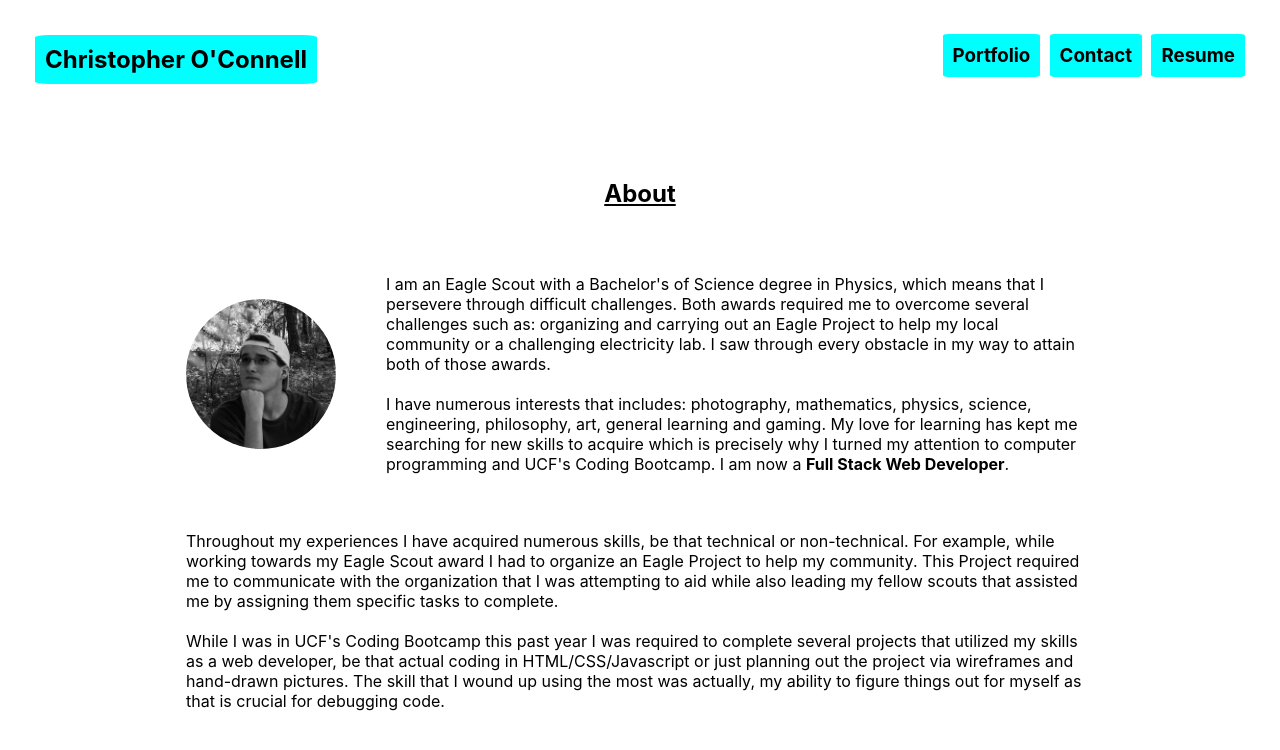
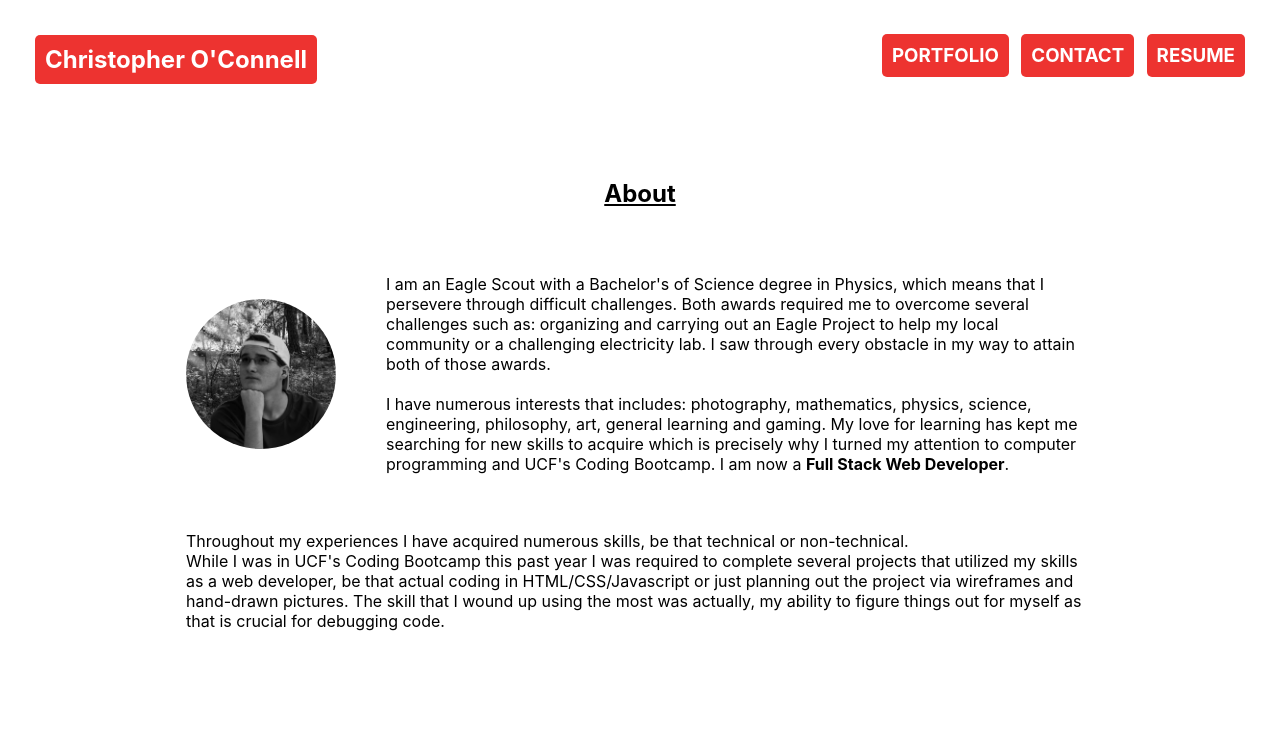
Before and after one commit to ChrisOCEagle/Portfolio, a React (Create React App) app in the folder client/: page /about in a window 1280 px wide. Shown: the top 750 px of the page. Built offline with nearby package versions, Linux system fonts and the light colour scheme.

Commit message:
changed the button styles

```diff
--- a/client/src/components/Button/style.css
+++ b/client/src/components/Button/style.css
@@ -1,23 +1,35 @@
 .btn-group {
     display: flex;
     justify-content: space-between;
-    width: 25%;
+    width: 30%;
 }
 
 .link {
     margin: auto;
     text-decoration: none;
-    color: initial;
-    background-color: aqua;
+    text-transform: uppercase;
+    color: white;
+    background-color: #ed3330;
     padding: 10px;
     text-align: center;
-    border-radius: 5%;
+    border-radius: 5px;
 }
 
-.link:hover {
-    color: purple;
-    background-color: black;
-    text-decoration: underline;
+.link#index {
+    margin: auto;
+    text-decoration: none;
+    text-transform: capitalize;
+    color: white;
+    background-color: #ed3330;
+    padding: 10px;
+    text-align: center;
+    border-radius: 5px;
+}
+
+.link:hover, .link#index:hover {
+    letter-spacing: 1px;
+    background-color: #434343;
+    border-radius: 50px;
 }
 
 #project-link {
--- a/client/src/pages/About.js
+++ b/client/src/pages/About.js
@@ -69,10 +69,10 @@ class About extends Component {
                     <Section id="skills-section">
                         <Paragraph id="skills">
                             Throughout my experiences I have acquired numerous skills, be that technical or non-technical.
-                            For example, while working towards my Eagle Scout award I had to organize an Eagle Project
+                            {/* For example, while working towards my Eagle Scout award I had to organize an Eagle Project
                             to help my community. This Project required me to communicate with the organization that I was attempting
                             to aid while also leading my fellow scouts that assisted me by assigning them specific tasks to complete.
-                            <br/><br/>
+                            <br/><br/> */}<br/>
                             While I was in UCF's Coding Bootcamp this past year I was required to complete several projects that
                             utilized my skills as a web developer, be that actual coding in HTML/CSS/Javascript or just planning out
                             the project via wireframes and hand-drawn pictures. The skill that I wound up using the most was actually,
--- a/client/src/pages/Index.js
+++ b/client/src/pages/Index.js
@@ -7,7 +7,7 @@ import Section from '../components/Section';
 import Image from '../components/Image';
 import Paragraph from '../components/Paragraph';
 import Button from '../components/Button';
-import Portrait from '../assets/images/Thinker Portrait.png';
+import Portrait from '../assets/images/Thinker Portrait(update).JPG';
 
 class Index extends Component {
     render() {
@@ -26,10 +26,10 @@ class Index extends Component {
                     }}
                 /> */}
                 <Navbar id="index">
-                    <Header className="h1" style={{ whiteSpace: "nowrap", backgroundColor: "brown", margin: "auto 0", padding: "10px", height: "32px" }}>
+                    <Header className="h1" style={{ whiteSpace: "nowrap", color: "white", backgroundColor: "#ed3330", margin: "auto 0", padding: "10px", height: "32px" }}>
                             Christopher O'Connell
                     </Header>
-                    <div className="btn-group" style={{ width: "34%" }}>
+                    <div className="btn-group" style={{ width: "40%" }}>
                         <Header className="h3">
                             <Button href="/about" id="about">
                                 About
@@ -59,8 +59,8 @@ class Index extends Component {
                     <Section id="summary">
                         <Image id="profile-image" src={Portrait} alt="Christopher O'Connell" style={{width: "300px"}}/>
                         <Paragraph id="summary">
-                            I am an Eagle and Full Stack Web Developer with a Bachelor's of Science degree in Physics.
-                            I have numerous technical and non-technical skills that includes:
+                            I am an Eagle Scout and Full Stack Web Developer with a Bachelor's of Science degree in Physics.
+                            I have numerous technical and non-technical skills that include:
                             Leadership potential, Logical Reasoning, Quick Learning, HTML5, CSS3, and Javascript.
                         </Paragraph>
                     </Section>
```
Also changed, not shown: 1 other file (tests, documents, lock files or other folders).
